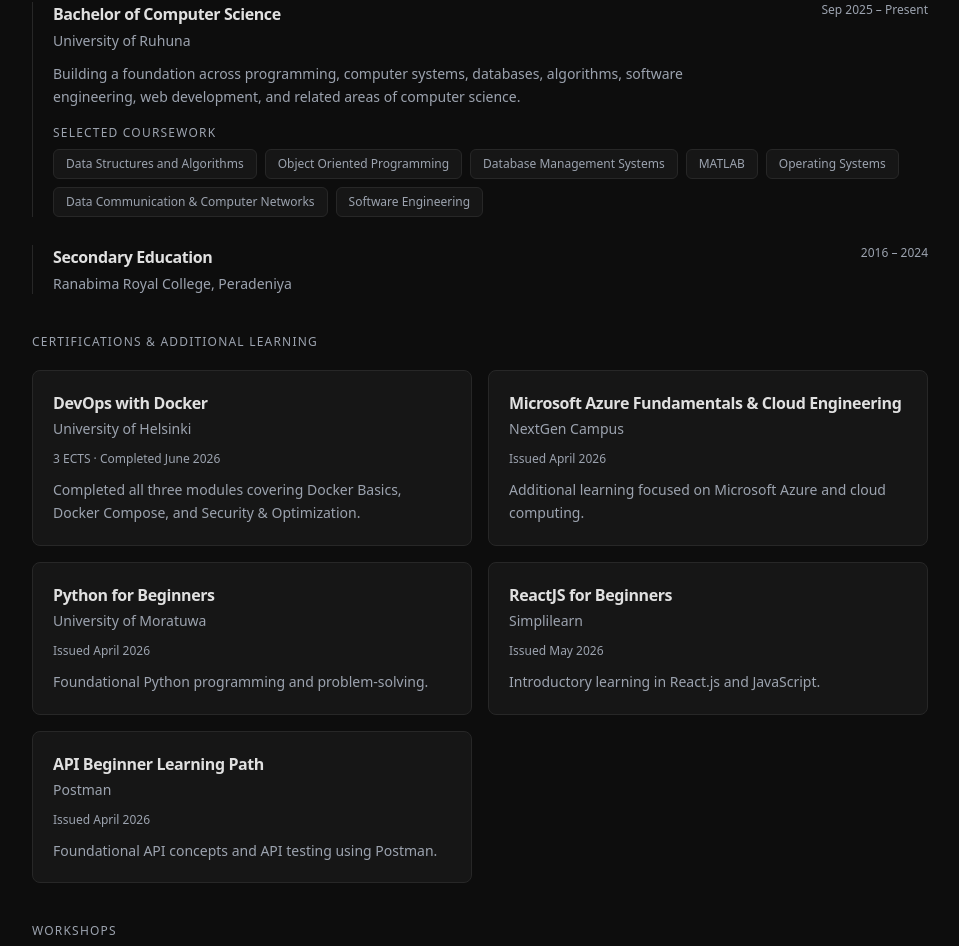
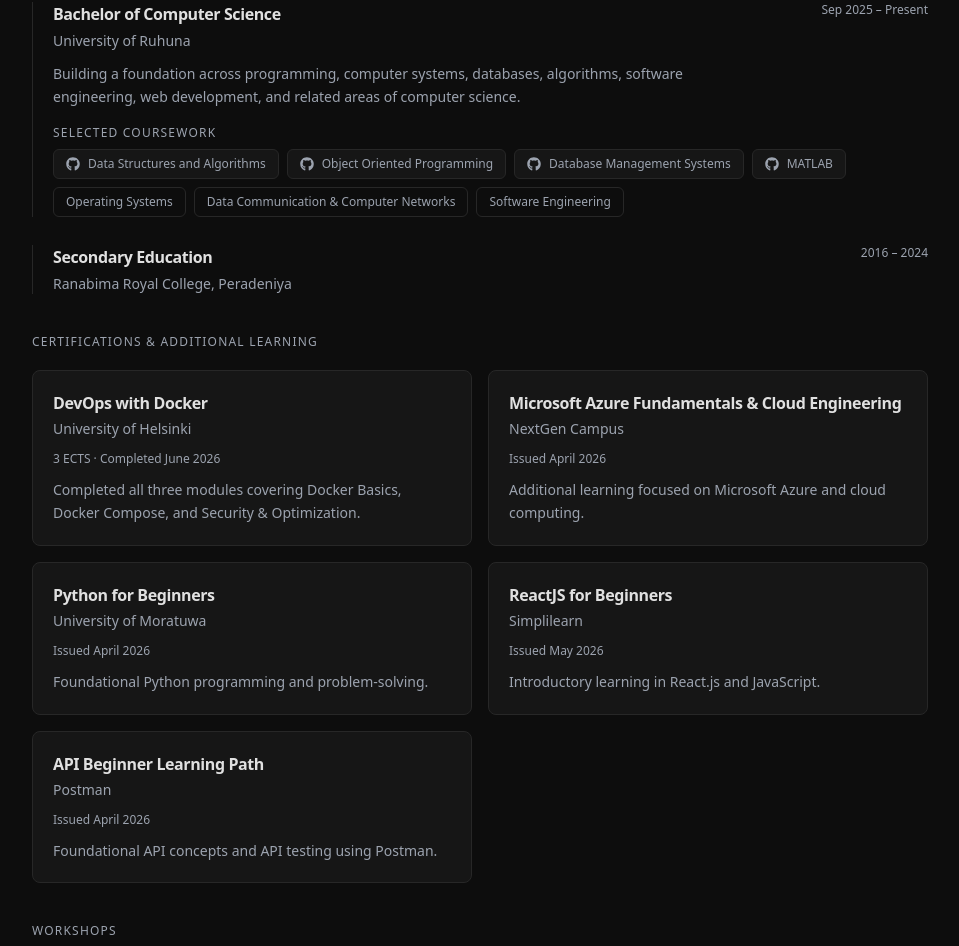
Before and after one commit to hasithaea/hasitha-dev, a Next.js app: page / in a window 1280 px wide. Shown: the part 2501-3447 px from the top of the page, without its empty margins (160-1119 px from the left). Built offline with nearby package versions, Linux system fonts and the light colour scheme; no server answers.

Commit message:
feat: add github icon to course tags with repos (#18)

```diff
--- a/components/sections/EducationItem.tsx
+++ b/components/sections/EducationItem.tsx
@@ -1,4 +1,5 @@
 import type { Education } from "@/data/education";
+import { FaGithub } from "react-icons/fa6";
 
 export default function EducationItem({ item }: { item: Education }) {
   return (
@@ -31,17 +32,27 @@
           </p>
 
           <div className="flex flex-wrap gap-2">
-            {item.coursework.map((course) => (
+            {item.coursework.map((course) =>
+              course.repo ? (
                 <a
-                    key={course.name}
-                    href={course.repo}
-                    target="_blank"
-                    rel="noopener noreferrer"
-                    className="rounded-md border border-border-color bg-bg-surface px-3 py-1.5 font-mono text-xs text-text-muted hover:border-accent/40 hover:text-text-primary transition-colors"
+                  key={course.name}
+                  href={course.repo}
+                  target="_blank"
+                  rel="noopener noreferrer"
+                  className="inline-flex items-center gap-2 rounded-md border border-border-color bg-bg-surface px-3 py-1.5 font-mono text-xs text-text-muted hover:border-accent/40 hover:text-text-primary transition-colors"
                 >
-                {course.name}
-              </a>
-            ))}
+                  <FaGithub className="h-3.5 w-3.5" aria-hidden="true" />
+                  {course.name}
+                </a>
+              ) : (
+                <span
+                  key={course.name}
+                  className="rounded-md border border-border-color px-3 py-1.5 font-mono text-xs text-text-muted"
+                >
+                  {course.name}
+                </span>
+              )
+            )}
           </div>
         </div>
       )}
```
